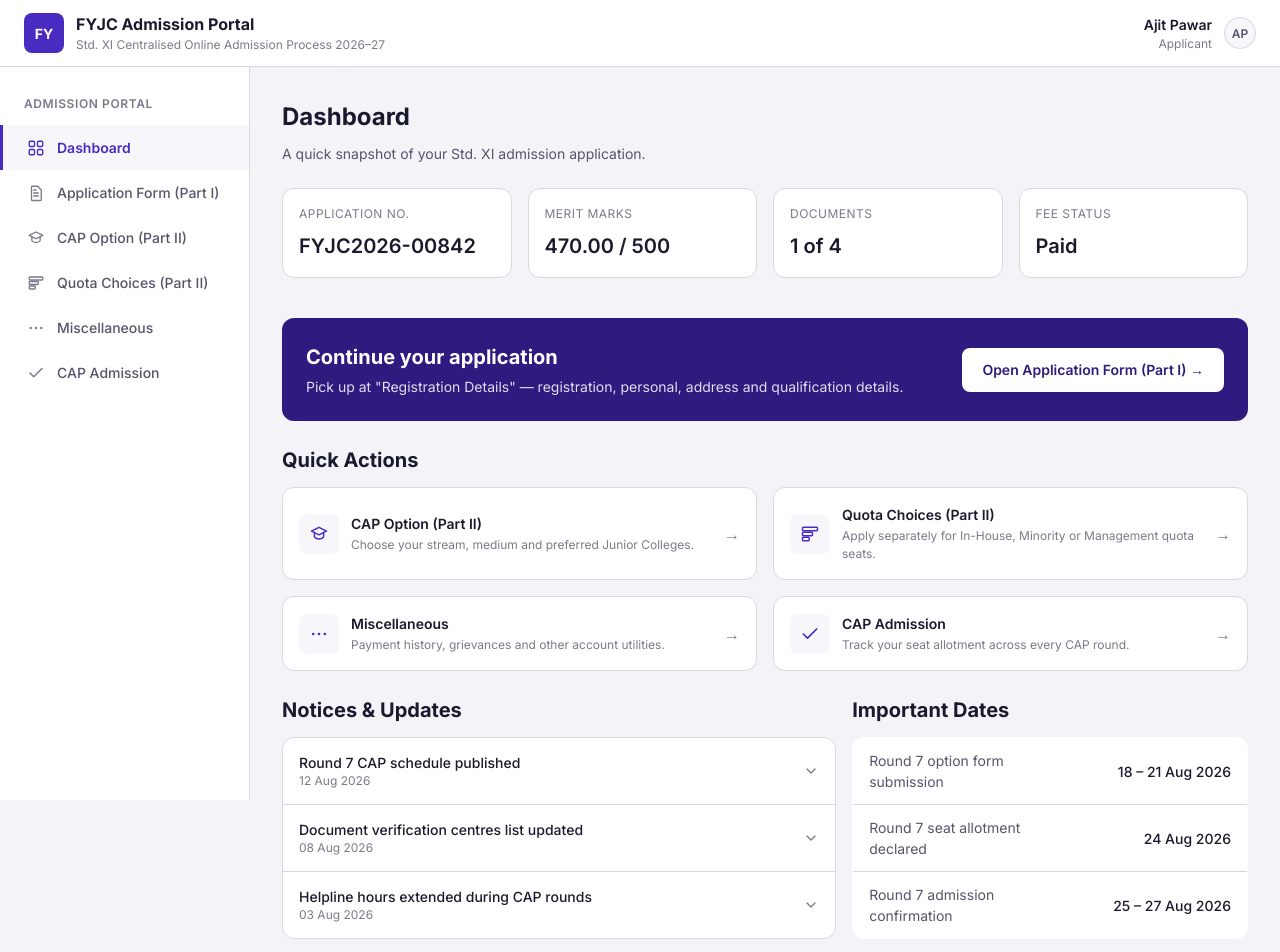
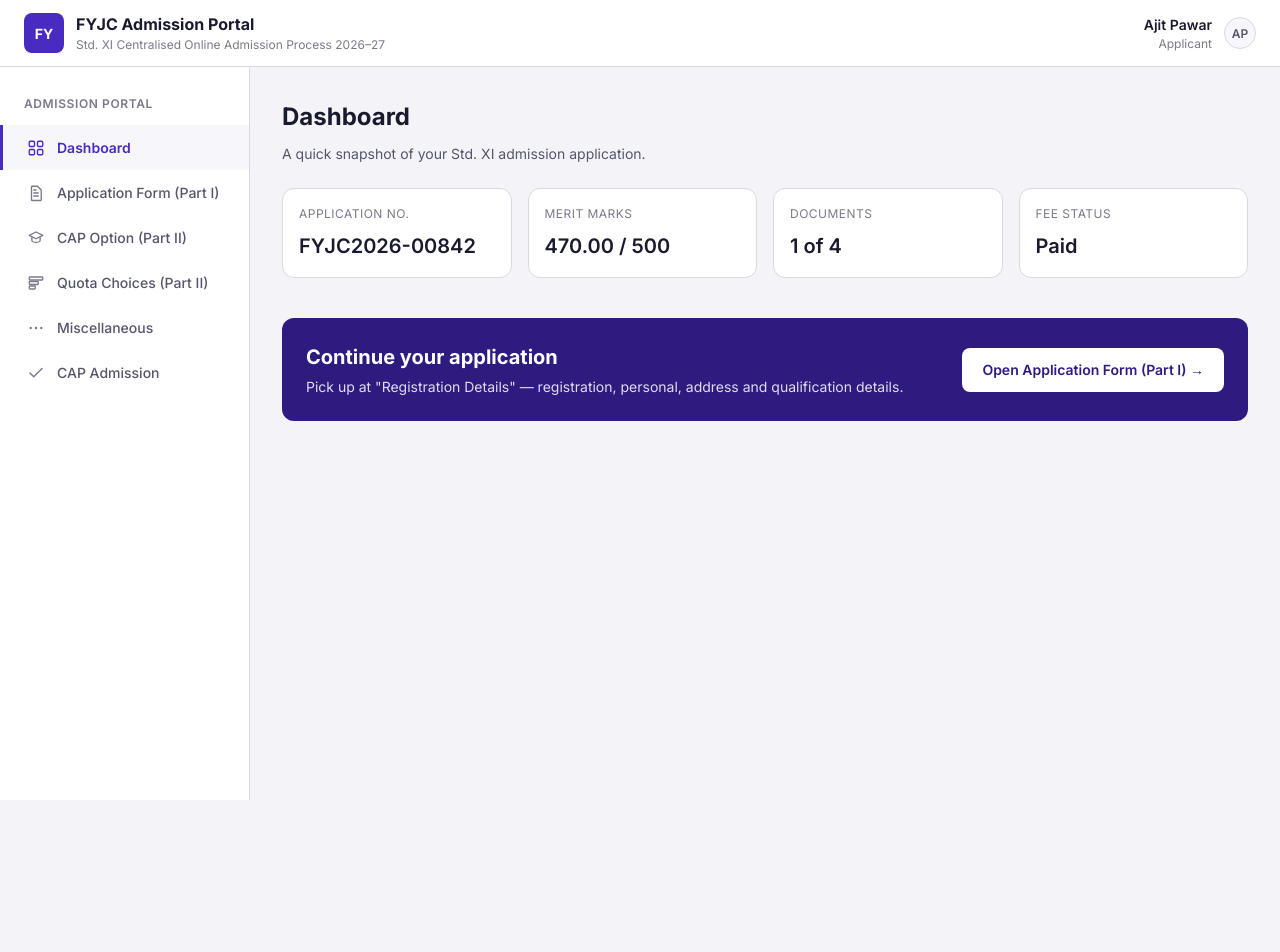
Before and after one commit to abhishekdevkar233-debug/FYJC-New, a React (Vite) app in the folder web/: page /dashboard in a window 1280 px wide. Shown: the top 952 px of the page. After the commit the page ends 800 px from the top, so only its background shows below. Built offline with nearby package versions, Linux system fonts and the light colour scheme.

Commit message:
Removed quick actions notices  from dashboard

```diff
--- a/web/src/pages/Dashboard/DashboardPage.css
+++ b/web/src/pages/Dashboard/DashboardPage.css
@@ -125,186 +125,6 @@
   letter-spacing: 0.03em;
 }
 
-/* Quick actions */
-.quick-action-grid {
-  display: grid;
-  grid-template-columns: repeat(2, 1fr);
-  gap: var(--space-4);
-}
-
-.quick-action-card {
-  display: flex;
-  align-items: center;
-  gap: var(--space-3);
-  border: 1px solid var(--color-border);
-  border-radius: var(--radius-lg);
-  background-color: var(--color-surface);
-  padding: var(--space-4);
-  text-decoration: none;
-  color: inherit;
-}
-
-.quick-action-card:hover {
-  border-color: var(--ux4g-primary);
-}
-
-.quick-action-card:focus-visible {
-  outline: var(--focus-ring-width) solid var(--color-focus-ring);
-  outline-offset: 2px;
-}
-
-.quick-action-icon {
-  display: inline-flex;
-  align-items: center;
-  justify-content: center;
-  width: 40px;
-  height: 40px;
-  border-radius: var(--radius-md);
-  background-color: var(--color-surface-alt);
-  color: var(--ux4g-primary);
-  flex-shrink: 0;
-}
-
-.quick-action-text {
-  flex: 1;
-  display: flex;
-  flex-direction: column;
-  gap: 2px;
-  min-width: 0;
-}
-
-.quick-action-label {
-  font-size: var(--font-size-sm);
-  font-weight: var(--font-weight-semibold);
-  color: var(--color-text-primary);
-}
-
-.quick-action-desc {
-  font-size: var(--font-size-xs);
-  color: var(--color-text-muted);
-}
-
-.quick-action-arrow {
-  color: var(--color-text-muted);
-  flex-shrink: 0;
-}
-
-/* Two-column: notices + dates */
-.dashboard-two-col {
-  display: grid;
-  grid-template-columns: 1.4fr 1fr;
-  gap: var(--space-4);
-  margin: var(--space-6) var(--space-8) 0;
-}
-
-.dashboard-two-col .dashboard-section {
-  margin: 0;
-}
-
-.notice-list {
-  list-style: none;
-  margin: 0;
-  padding: 0;
-  border: 1px solid var(--color-border);
-  border-radius: var(--radius-lg);
-  background-color: var(--color-surface);
-  overflow: hidden;
-}
-
-.notice-item + .notice-item {
-  border-top: 1px solid var(--color-border);
-}
-
-.notice-trigger {
-  width: 100%;
-  display: flex;
-  align-items: center;
-  justify-content: space-between;
-  gap: var(--space-3);
-  background: none;
-  border: none;
-  cursor: pointer;
-  padding: var(--space-4);
-  font-family: inherit;
-  text-align: left;
-}
-
-.notice-trigger:hover {
-  background-color: var(--color-surface-alt);
-}
-
-.notice-trigger:focus-visible {
-  outline: var(--focus-ring-width) solid var(--color-focus-ring);
-  outline-offset: -2px;
-}
-
-.notice-trigger-text {
-  display: flex;
-  flex-direction: column;
-  gap: 2px;
-}
-
-.notice-title {
-  font-size: var(--font-size-sm);
-  font-weight: var(--font-weight-medium);
-  color: var(--color-text-primary);
-}
-
-.notice-date {
-  font-family: var(--font-family-mono);
-  font-size: var(--font-size-xs);
-  color: var(--color-text-muted);
-}
-
-.notice-chevron {
-  color: var(--color-text-muted);
-  flex-shrink: 0;
-  display: inline-flex;
-  transition: transform 0.15s ease;
-}
-
-.notice-chevron--open {
-  transform: rotate(180deg);
-}
-
-.notice-desc {
-  margin: 0;
-  padding: 0 var(--space-4) var(--space-4);
-  font-size: var(--font-size-sm);
-  color: var(--color-text-secondary);
-  line-height: var(--line-height-base);
-}
-
-/* Important dates table */
-.dates-table {
-  width: 100%;
-  border-collapse: collapse;
-  border: 1px solid var(--color-border);
-  border-radius: var(--radius-lg);
-  background-color: var(--color-surface);
-  overflow: hidden;
-}
-
-.dates-table tr + tr td {
-  border-top: 1px solid var(--color-border);
-}
-
-.dates-table-label {
-  padding: var(--space-3) var(--space-4);
-  font-size: var(--font-size-sm);
-  color: var(--color-text-secondary);
-}
-
-.dates-table-value {
-  padding: var(--space-3) var(--space-4);
-  font-family: var(--font-family-mono);
-  font-size: var(--font-size-sm);
-  font-weight: var(--font-weight-medium);
-  color: var(--color-text-primary);
-  text-align: right;
-  white-space: nowrap;
-}
-
 @media (max-width: 900px) {
   .dashboard-stat-grid {
     grid-template-columns: repeat(2, 1fr);
--- a/web/src/pages/Dashboard/DashboardPage.tsx
+++ b/web/src/pages/Dashboard/DashboardPage.tsx
@@ -123,96 +123,6 @@ export function DashboardPage() {
           Open Application Form (Part I) &rarr;
         </button>
       </div>
-
-      <section
-        className="dashboard-section"
-        aria-labelledby="quick-actions-heading"
-      >
-        <div className="dashboard-section-head">
-          <h2 id="quick-actions-heading">Quick Actions</h2>
-        </div>
-        <div className="quick-action-grid">
-          {QUICK_ACTIONS.map((action) => (
-            <Link
-              className="quick-action-card"
-              to={action.to}
-              key={action.label}
-            >
-              <span className="quick-action-icon" aria-hidden="true">
-                {action.icon}
-              </span>
-              <span className="quick-action-text">
-                <span className="quick-action-label">{action.label}</span>
-                <span className="quick-action-desc">{action.description}</span>
-              </span>
-              <span className="quick-action-arrow" aria-hidden="true">
-                &rarr;
-              </span>
-            </Link>
-          ))}
-        </div>
-      </section>
-
-      <div className="dashboard-two-col">
-        <section
-          className="dashboard-section"
-          aria-labelledby="notices-heading"
-        >
-          <div className="dashboard-section-head">
-            <h2 id="notices-heading">Notices &amp; Updates</h2>
-          </div>
-          <ul className="notice-list">
-            {NOTICES.map((notice) => {
-              const expanded = expandedNotice === notice.id;
-              return (
-                <li className="notice-item" key={notice.id}>
-                  <button
-                    type="button"
-                    className="notice-trigger"
-                    aria-expanded={expanded}
-                    aria-controls={`${notice.id}-desc`}
-                    onClick={() =>
-                      setExpandedNotice(expanded ? null : notice.id)
-                    }
-                  >
-                    <span className="notice-trigger-text">
-                      <span className="notice-title">{notice.title}</span>
-                      <span className="notice-date">{notice.date}</span>
-                    </span>
-                    <span
-                      className={`notice-chevron ${expanded ? "notice-chevron--open" : ""}`}
-                      aria-hidden="true"
-                    >
-                      <ChevronIcon />
-                    </span>
-                  </button>
-                  {expanded && (
-                    <p id={`${notice.id}-desc`} className="notice-desc">
-                      {notice.description}
-                    </p>
-                  )}
-                </li>
-              );
-            })}
-          </ul>
-        </section>
-
-        <section className="dashboard-section" aria-labelledby="dates-heading">
-          <div className="dashboard-section-head">
-            <h2 id="dates-heading">Important Dates</h2>
-          </div>
-          <table className="dates-table">
-            <tbody>
-              {IMPORTANT_DATES.map((row) => (
-                <tr key={row.label}>
-                  <td className="dates-table-label">{row.label}</td>
-                  <td className="dates-table-value">{row.date}</td>
-                </tr>
-              ))}
-            </tbody>
-          </table>
-        </section>
-      </div>
     </div>
   );
 }
```
